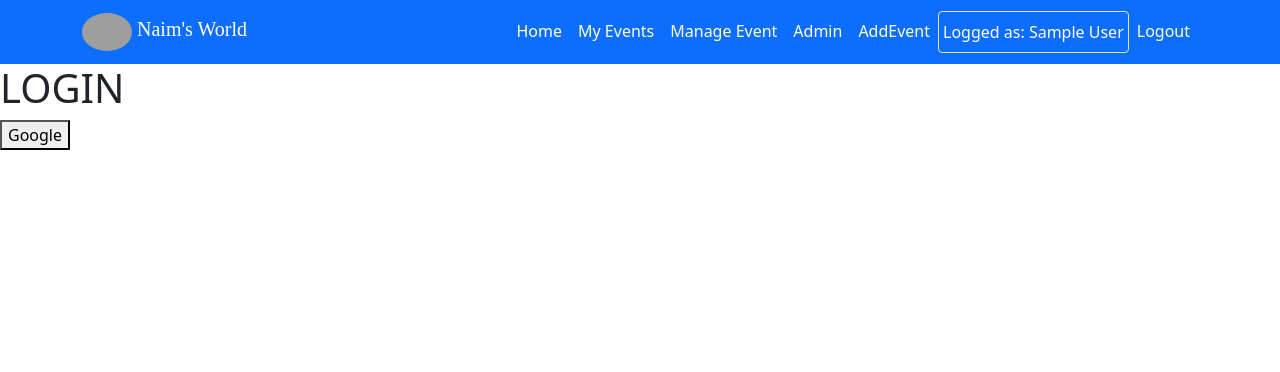
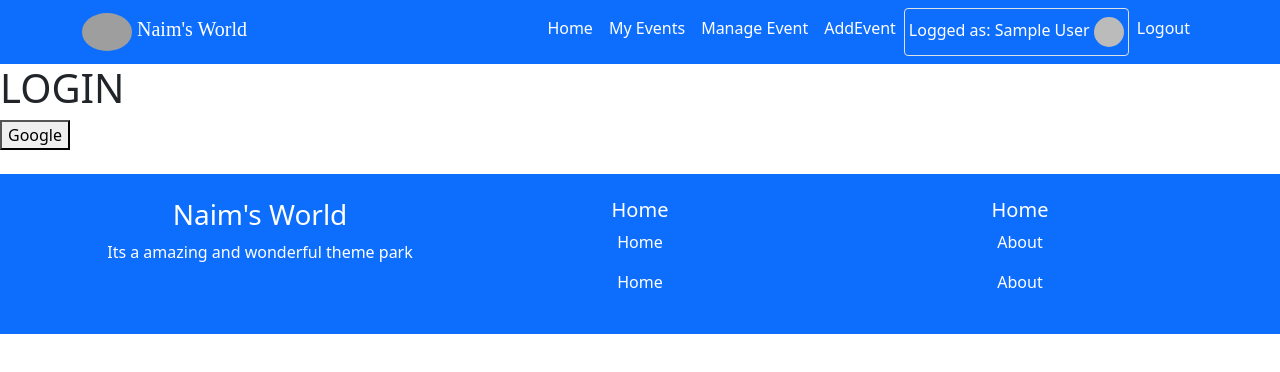
Before and after one commit to kamal336/naims-world, a React (Create React App) app: page /login in a window 1280 px wide. Shown: the top 372 px of the page. Built offline with nearby package versions, Linux system fonts and the light colour scheme; no server answers; sample sign-in values are in the browser's storage; grey boxes are pictures that could not be loaded.

Commit message:
read me file updated

```diff
--- a/src/App.js
+++ b/src/App.js
@@ -4,7 +4,6 @@ import {
   Switch,
   Route
 } from "react-router-dom";
-import Admin from './Pages/Admin/Admin';
 import Home from './Pages/Home/Home/Home';
 import ManageEvent from './Pages/ManageEvent/ManageEvent';
 import MyEvents from './Pages/MyEvents/MyEvents';
@@ -15,6 +14,7 @@ import Login from './Pages/Authentication/Login/Login';
 import AuthProvider from './context/AuthProvider';
 import PrivateRoute from './Pages/PrivateRoute/PrivateRoute';
 import Booking from './Pages/Booking/Booking';
+import Footer from './Pages/Shared/Footer/Footer';
 
 function App() {
   return (
@@ -31,15 +31,12 @@ function App() {
             <PrivateRoute path="/myevents">
               <MyEvents />
             </PrivateRoute>
-            <Route path="/eventmanage">
+            <PrivateRoute path="/eventmanage">
               <ManageEvent />
-            </Route>
-            <Route path="/admin">
-              <Admin />
-            </Route>
-            <Route path="/addevent">
+            </PrivateRoute>
+            <PrivateRoute path="/addevent">
               <AddEvent />
-            </Route>
+            </PrivateRoute>
             <Route path="/login">
               <Login />
             </Route>
@@ -50,6 +47,7 @@ function App() {
               <NotFound />
             </Route>
           </Switch>
+          <Footer />
         </Router>
      </AuthProvider>
   );
--- a/src/Pages/Admin/Admin.js
+++ /dev/null
@@ -1,11 +0,0 @@
-import React from 'react';
-
-const Admin = () => {
-    return (
-        <div>
-            <h1>This is admin page</h1>
-        </div>
-    );
-};
-
-export default Admin;
--- a/src/Pages/Booking/Booking.js
+++ b/src/Pages/Booking/Booking.js
@@ -22,6 +22,9 @@ const Booking = () => {
     const onSubmit = data => {
         data.email = `${user.email}`;
         data.rideName = `${singleRide.title}`;
+        data.price = `${singleRide.price}`;
+        data.status = "Pending";
+        console.log(data);
        fetch('https://desolate-reaches-24885.herokuapp.com/booking',{
            method: 'POST',
            headers:{
--- a/src/Pages/Home/Ride/Ride.js
+++ b/src/Pages/Home/Ride/Ride.js
@@ -3,18 +3,19 @@ import { Card, Col,Button } from 'react-bootstrap';
 import { Link } from 'react-router-dom';
 
 const Ride = (props) => {
-    const {_id,title,img,desc} = props.ride;
+    const {_id,title,img,desc,price} = props.ride;
     return (
         <Col lg={3} md={6}>
          <Card className="mt-3">
             <Card.Img variant="top" src={img} />
             <Card.Body>
-                <Card.Title>{title}</Card.Title>
-                <Card.Text>
+                <Card.Title className="text-primary fw-bold">{title}</Card.Title>
+                <Card.Text className="text-secondary">
                  {desc}
                 </Card.Text>
+                <Button className="me-5 fw-bold" variant="light">{price} Tk</Button>
                 <Link to={`/booking/${_id}`}>
-                <Button variant="primary">Book Now</Button>
+                <Button className="ms-5" variant="primary">Book Now</Button>
                 </Link>
             </Card.Body>
             </Card>
--- /dev/null
+++ b/src/Pages/ManageEvent/ManageEvent.css
@@ -0,0 +1,4 @@
+table th {
+    font-size: 23px;
+    font-weight: 500;
+}
--- a/src/Pages/ManageEvent/ManageEvent.js
+++ b/src/Pages/ManageEvent/ManageEvent.js
@@ -1,5 +1,6 @@
 import React, { useEffect, useState } from 'react';
-import { Container, Table } from 'react-bootstrap';
+import { Container, Table, Button } from 'react-bootstrap';
+import './ManageEvent.css';
 
 const ManageEvent = () => {
     const [manageEvents,setManageEvents] = useState([]);
@@ -31,15 +32,19 @@ const ManageEvent = () => {
 
 
     return (
-        <Container className="mt-5">
+        <Container className="my-5">
         <h1 className="my-3 text-light fw-bold text-center">All Event Manage List</h1>
        <Table striped bordered hover className="bg-info text-white">
                <thead>
                  <tr className="p-4">
                      <th>Ride Name</th>
+                     <th>Price</th>
                      <th>Customer Name</th>
+                     <th>Email</th>
                      <th>Age</th>
                      <th>Number</th>
+                     <th>Address</th>
+                     <th>Status</th>
                      <th>Delete User</th>
                     </tr>
                     </thead>
@@ -48,10 +53,16 @@ const ManageEvent = () => {
                         manageEvents.map(event=>(
                          <tr className="p-3">
                          <td>{event?.rideName}</td>
+                         <td>{event?.price}</td>
                          <td>{event?.name}</td>
+                         <td>{event?.email}</td>
                          <td>{event?.age}</td>
                          <td>{event?.number}</td>
-                         <td onClick={()=>handleDelete(event._id)}>Delete</td>
+                         <td>{event?.address}</td>
+                         <td>{event?.status} <Button className="btn-primary"> Aprove</Button></td>
+                         <td onClick={()=>handleDelete(event._id)}>
+                             <Button variant="danger">Delete</Button>
+                         </td>
                          </tr>
                         ))
                     }
--- a/src/Pages/MyEvents/MyEvents.js
+++ b/src/Pages/MyEvents/MyEvents.js
@@ -1,5 +1,5 @@
 import React, { useEffect, useState } from 'react';
-import { Table, Container } from 'react-bootstrap';
+import { Table, Container, Button } from 'react-bootstrap';
 import useAuth from './../../context/useAuth';
 
 const MyEvents = () => {
@@ -11,18 +11,42 @@ const MyEvents = () => {
         .then(res=> res.json())
         .then(data=> setEvents(data))
     },[])
+
     const myEvents = events.filter(event=> event.email == userEmail)
-    console.log(myEvents);
+
+    const handleDelete = (id) =>{
+        // confirm to delete
+        const procede = window.confirm("Are sure for delete this ride")
+        if(procede){
+            const url = `https://desolate-reaches-24885.herokuapp.com/myevents/${id}`
+        fetch(url,{
+            method: 'DELETE'
+        })
+        .then(res=> res.json())
+        .then(data=>{
+            if(data.deletedCount > 0){
+                alert("User deleted")
+                const remainingUser = myEvents.filter(user=> user._id !== id);
+                setEvents(remainingUser)
+            }
+        })
+        }
+    }
     return (
-       <Container className="mt-5">
-           <h1 className="my-3 text-light fw-bold text-center">Event List</h1>
+       <Container className="my-5">
+           <h1 className="my-3 text-light fw-bold text-center">My Event List</h1>
           <Table striped bordered hover className="bg-info text-white">
                   <thead  className="p-3">
                     <tr>
                         <th>Ride Name</th>
+                        <th>Price</th>
                         <th>Customer Name</th>
+                        <th>Email</th>
                         <th>Age</th>
                         <th>Number</th>
+                        <th>Address</th>
+                        <th>Status</th>
+                        <th>Delete Event</th>
                        </tr>
                        </thead>
                        <tbody className="p-3">
@@ -30,9 +54,16 @@ const MyEvents = () => {
                            myEvents.map(myevent=>(
                             <tr>
                             <td>{myevent?.rideName}</td>
+                            <td>{myevent?.price}</td>
                             <td>{myevent?.name}</td>
+                            <td>{myevent?.email}</td>
                             <td>{myevent?.age}</td>
                             <td>{myevent?.number}</td>
+                            <td>{myevent?.address}</td>
+                            <td>{myevent?.status} <Button className="btn-primary"> Aprove</Button></td>
+                            <td onClick={()=>handleDelete(myevent._id)}>
+                             <Button variant="danger">Delete</Button>
+                         </td>
                             </tr>
                            ))
                        }
--- a/src/Pages/Shared/Footer/Footer.js
+++ b/src/Pages/Shared/Footer/Footer.js
@@ -1,9 +1,28 @@
 import React from 'react';
+import { Col, Container, Row } from 'react-bootstrap';
 
 const Footer = () => {
     return (
-        <div>
-            <h1>this is footer</h1>
+        <div className="bg-primary p-4 text-white mt-4 ">
+            <Container>
+              <Row className="text-center">
+              <Col lg={4}>
+                    <h3>Naim's World</h3>
+                    <p>Its a amazing and wonderful theme park</p>
+                </Col>
+                <Col lg={4}>
+                    <h5>Home</h5>
+                    <p>Home</p>
+                    <p>Home</p>
+                </Col>
+
+                <Col>
+                 <h5>Home</h5>
+                 <p>About</p>
+                 <p>About</p>
+                </Col>
+              </Row>
+            </Container>
         </div>
     );
 };
--- a/src/Pages/Shared/Header/Header.js
+++ b/src/Pages/Shared/Header/Header.js
@@ -16,13 +16,11 @@ const Header = () => {
                     <Nav.Link className="text-white" as={Link} to="/home">Home</Nav.Link>
                     <Nav.Link className="text-white" as={Link} to="/myevents">My Events</Nav.Link>
                     <Nav.Link className="text-white" as={Link} to="/eventmanage">Manage Event</Nav.Link>
-                    <Nav.Link className="text-white" as={Link} to="/admin">Admin</Nav.Link>
                     <Nav.Link className="text-white" as={Link} to="/addevent">AddEvent</Nav.Link>
 
                   { user.email?  <Navbar.Text className="text-white border rounded px-1" >
-                       Logged as: {user.displayName}
+                       Logged as: {user.displayName} <img className="rounded-circle" width="30px" src={user.photoURL} alt="" />
                     </Navbar.Text>:<Nav.Link className="text-white" as={Link} to="/login">Login</Nav.Link>}
-
                    {user.email&&<Nav.Link className="text-white" onClick={logOut}>Logout</Nav.Link> }
 
 
--- a/src/hooks/useFirebase.js
+++ b/src/hooks/useFirebase.js
@@ -29,12 +29,12 @@ const useFirebase = () =>{
           )
       },[])
 
-          // signout
+    // signout
     const logOut = () =>{
       signOut(auth)
       .then(()=>{
           console.log('successfully logout');
-          setUser({})
+          setUser({});
       }).catch(error=>{
           setError(error.message)
       })
```
Also changed, not shown: 1 other file (tests, documents, lock files or other folders).
